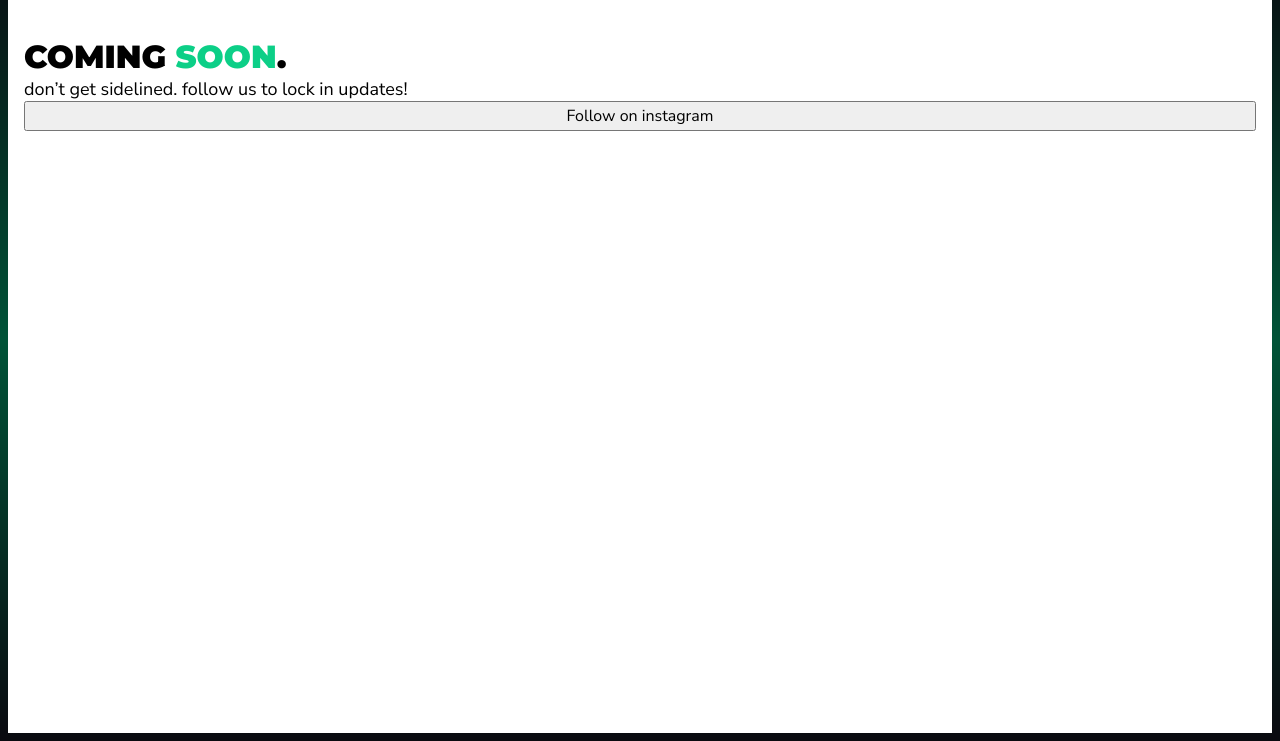
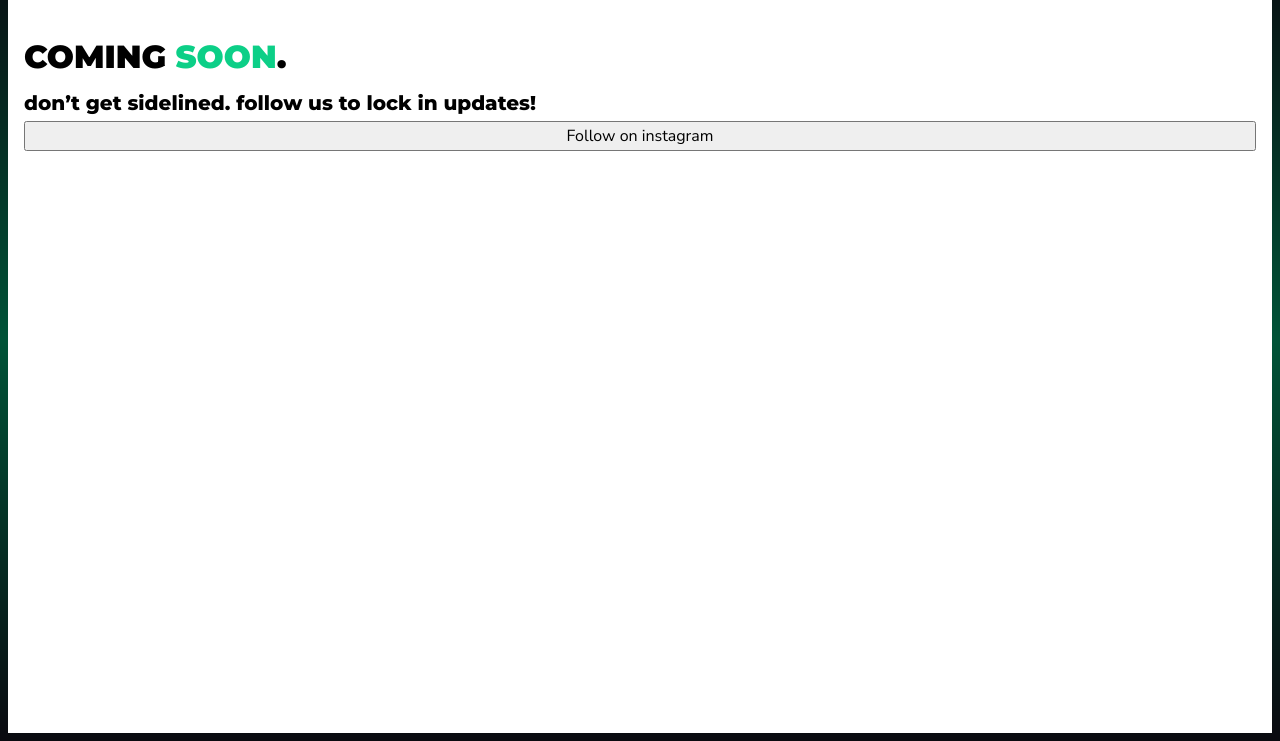
Before and after one commit to inovux/lockin-coming-soon, a website: page index.html in a window 1280 px wide. Shown: the part 59-800 px from the top of the page. Drawn offline with Linux system fonts and the light colour scheme.

Commit message:
feat: use correct font size and weight and use h2 for text

```diff
--- a/css/main.css
+++ b/css/main.css
@@ -202,6 +202,7 @@
   .heading-display {
     font-weight: 900;
     text-transform: uppercase;
+    margin-bottom: var(--spacing-2);
   }
 
   .heading-display--s {
@@ -218,8 +219,9 @@
   }
 
   .text-body--l {
-    font-size: var(--font-size-body-lg);
-    line-height: 1.5rem;
+    font-weight: 800;
+    font-size: var(--font-size-heading-title-xs);
+    line-height: 2.25rem;
   }
 }
 
--- a/index.html
+++ b/index.html
@@ -26,9 +26,9 @@
           <h1 class="heading-display heading-display--s">
             Coming <span class="heading-display--accent">soon</span>.
           </h1>
-          <p class="text-body text-body--l">
+          <h2 class="text-body text-body--l">
             don’t get sidelined. follow us to lock in updates!
-          </p>
+          </h2>
           <button>Follow on instagram</button>
         </section>
       </div>
```
